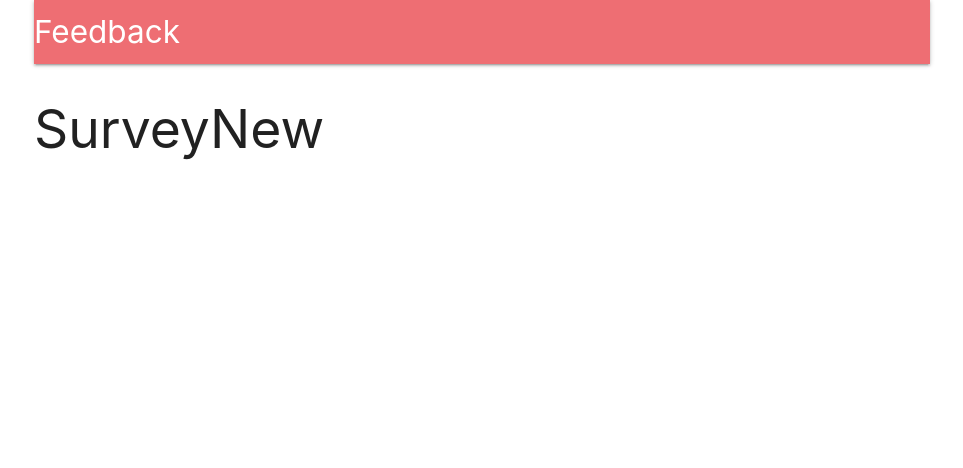
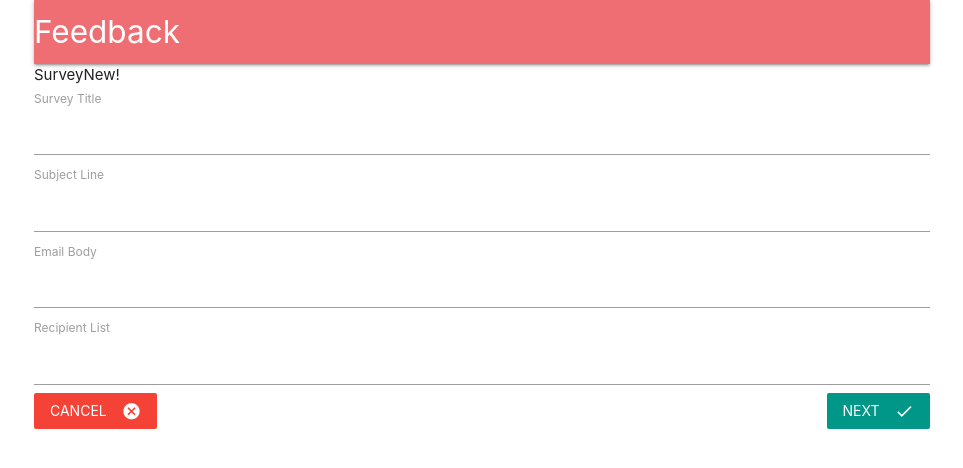
Before and after one commit to Jay055/FeedBackCollection, a React (Create React App) app in the folder client/: page /surveys/new in a window 1280 px wide. Shown: the top 468 px of the page, without its empty margins (158-1121 px from the left). Built offline with nearby package versions, Linux system fonts and the light colour scheme; no server answers.

Commit message:
Set Up Redux Form

```diff
--- a/client/package.json
+++ b/client/package.json
@@ -16,6 +16,7 @@
     "react-scripts": "3.4.1",
     "react-stripe-checkout": "^2.6.3",
     "redux": "^4.0.5",
+    "redux-form": "^8.3.5",
     "redux-thunk": "^2.3.0",
     "stripe": "^8.55.0"
   },
--- a/client/public/index.html
+++ b/client/public/index.html
@@ -14,6 +14,7 @@
       manifest.json provides metadata used when your web app is installed on a
       user's mobile device or desktop. See https://developers.google.com/web/fundamentals/web-app-manifest/
     -->
+    <link href="https://fonts.googleapis.com/icon?family=Material+Icons" rel="stylesheet">
     <link rel="manifest" href="%PUBLIC_URL%/manifest.json" />
     <!--
       Notice the use of %PUBLIC_URL% in the tags above.
--- a/client/src/components/App.js
+++ b/client/src/components/App.js
@@ -4,10 +4,9 @@
 import { connect } from 'react-redux';
 import * as actions from '../components/actions';
 import Landing from './Landing';
+import Dashboard from './Dashboard';
+import SurveyNew from './surveys/SurveyNew';
 
-
-const Dashboard = () => <h2>Dashboard</h2>;
-const SurveyNew = () => <h2>SurveyNew</h2>;
 
 
 //
@@ -19,9 +18,9 @@
   }
   render() {
       return (
-        <div className="container">
+
           <BrowserRouter>
-            <div>
+            <div className="container">
               <Header />
               <Route exact path="/" component={Landing} />
               <Route exact path="/surveys" component={Dashboard} />
@@ -29,7 +28,7 @@
 
             </div>
           </BrowserRouter>
-        </div>
+
       );
   };
 };
--- /dev/null
+++ b/client/src/components/Dashboard.js
@@ -0,0 +1,18 @@
+import React from 'react';
+import { Link } from 'react-router-dom';
+
+
+const Dashboard =()=> {
+  return (
+    <div>
+    Dashboard
+    <div className="fixed-action-btn">
+  <Link to = "/surveys/new" className="btn-floating btn-large red">
+    <i className="large material-icons">add_circle</i>
+  </Link>
+    </div>
+    </div>
+  )
+}
+
+export default Dashboard;
--- a/client/src/components/reducers/index.js
+++ b/client/src/components/reducers/index.js
@@ -1,7 +1,9 @@
 import { combineReducers }  from 'redux';
 import authReducer from './authReducer';
+import { reducer as reduxForm } from 'redux-form';
 
 
 export default combineReducers({
-  auth: authReducer
+  auth: authReducer,
+  form: reduxForm
 })
--- /dev/null
+++ b/client/src/components/surveys/SurveyField.js
@@ -0,0 +1,14 @@
+//SurveyField contains logic to render a since text input
+
+// Get props from redux form passed in SurveyForm as props
+import React from 'react';
+
+export default({input, label}) => {
+  return (
+    <div>
+      <label>{label}</label>
+      <input {...input} />
+    </div>
+  )
+
+}
--- /dev/null
+++ b/client/src/components/surveys/SurveyForm.js
@@ -0,0 +1,50 @@
+// Add input
+import React , { Component } from 'react';
+// Import reduxForm helper (communicate with Redux store), similar to the connect
+// Field rendering traditional html form elements
+import { reduxForm, Field}  from 'redux-form';
+import SurveyField from './SurveyField';
+import { Link } from  'react-router-dom';
+
+
+class SurveyForm extends Component {
+  renderFields(){
+    return (
+      <div>
+        <Field type="text" name="title" label="Survey Title" component={SurveyField} />
+        <Field type="text" name="Subject" label="Subject Line" component={SurveyField} />
+        <Field type="text" name="Email" label="Email Body" component={SurveyField} />
+        <Field type="text" name="Recipient" label="Recipient List" component={SurveyField} />
+      </div>
+    )
+  }
+
+  render(){
+    return (
+      <div>
+        <form onSubmit={this.props.handleSubmit(values=> { console.log(values)})}
+        >
+          {this.renderFields()}
+
+        <Link to = "/surveys" >
+        <button className="red btn-flat center white-text"type="submit">Cancel
+        <i className="material-icons right">cancel</i>
+        </button>
+
+        </Link>
+
+
+
+        <button className="teal btn-flat right white-text"type="submit">Next
+        <i className="material-icons right">done</i>
+        </button>
+
+        </form>
+      </div>
+    )
+  }
+}
+
+export default reduxForm({
+  form: 'surveyForm'
+})(SurveyForm);
--- /dev/null
+++ b/client/src/components/surveys/SurveyNew.js
@@ -0,0 +1,18 @@
+// Shows surveyform's review
+import React , {Component} from 'react';
+import SurveyForm from './SurveyForm';
+
+
+class SurveyNew extends Component {
+  render(){
+    return (
+      <div>
+        SurveyNew!
+        <SurveyForm />
+      </div>
+    )
+  }
+
+}
+
+export default SurveyNew;
```
Also changed, not shown: 1 other file (tests, documents, lock files or other folders).
